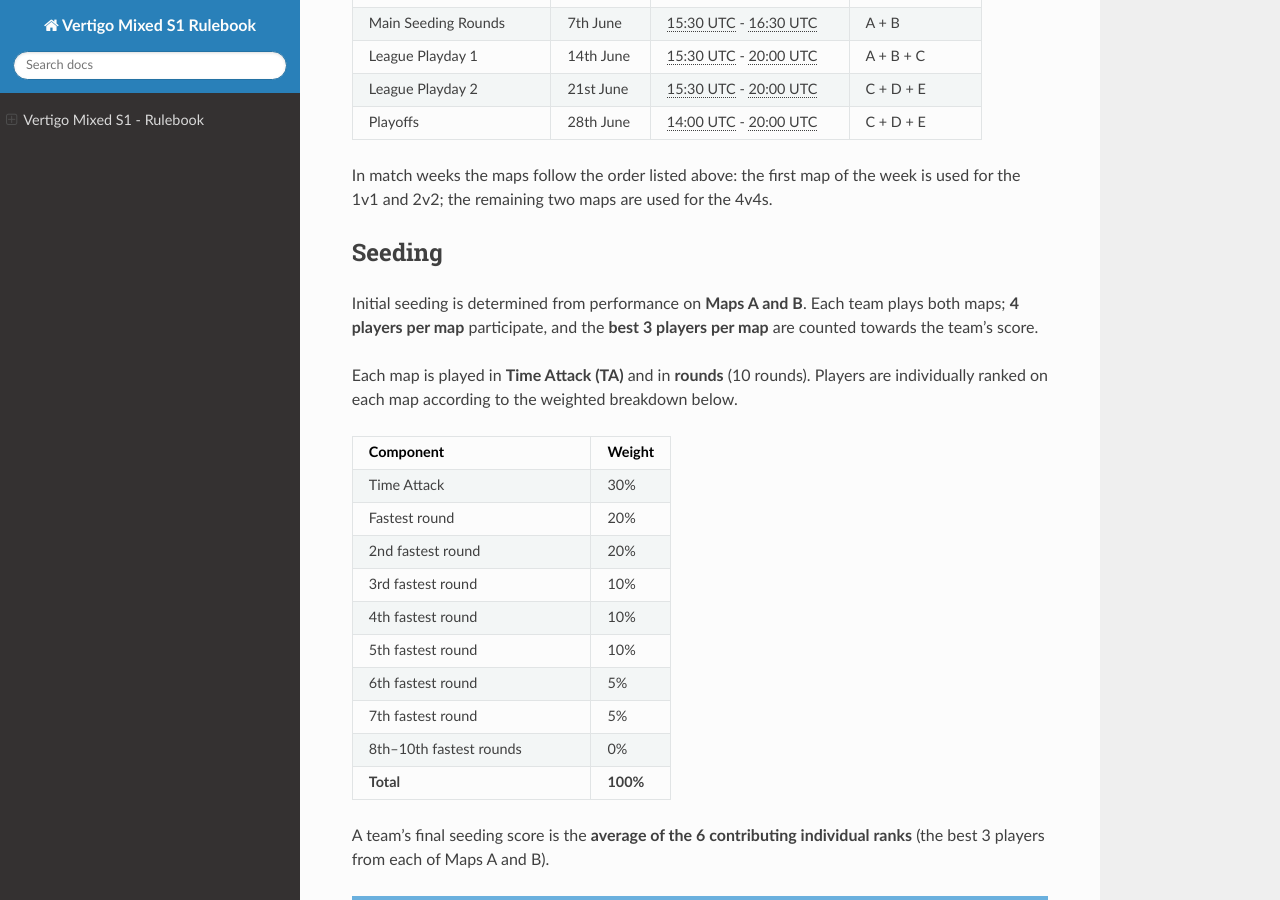
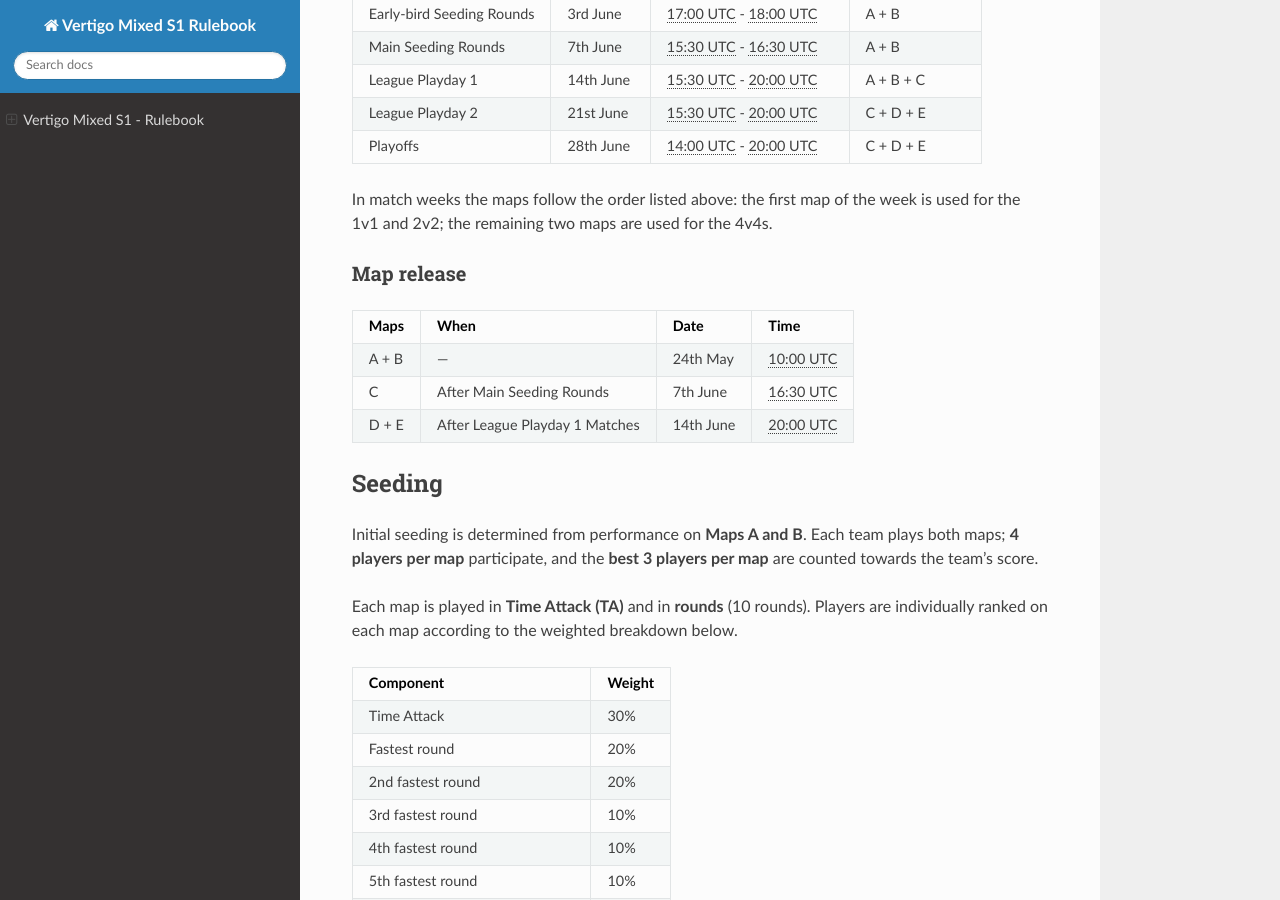
Before and after one commit to bozbez/vertigo-mixed-s1-rulebook, a Sphinx documentation site: the page built from docs/index.rst, in a window 1280 px wide and 900 px high, scrolled down 1483 px. Built offline with Sphinx 7.4.7 and the Read the Docs theme 3.1.0, drawn with Linux system fonts in a browser that asks for light colours.

Commit message:
Fully specify map release schedule

```diff
--- a/docs/index.rst
+++ b/docs/index.rst
@@ -79,6 +79,29 @@ Schedule
      - C + D + E
 
 In match weeks the maps follow the order listed above: the first map of the week is used for the 1v1 and 2v2; the remaining two maps are used for the 4v4s.
+
+Map release
+-----------
+
+.. list-table::
+   :header-rows: 1
+
+   * - Maps
+     - When
+     - Date
+     - Time
+   * - A + B
+     - —
+     - 24th May
+     - :t:`2026-05-24 12:00`
+   * - C
+     - After Main Seeding Rounds
+     - 7th June
+     - :t:`2026-06-07 18:30`
+   * - D + E
+     - After League Playday 1 Matches
+     - 14th June
+     - :t:`2026-06-14 22:00`
 
 Seeding
 =======
```
Also changed, not shown: other parts of docs/index.rst (+1 -1 lines).
